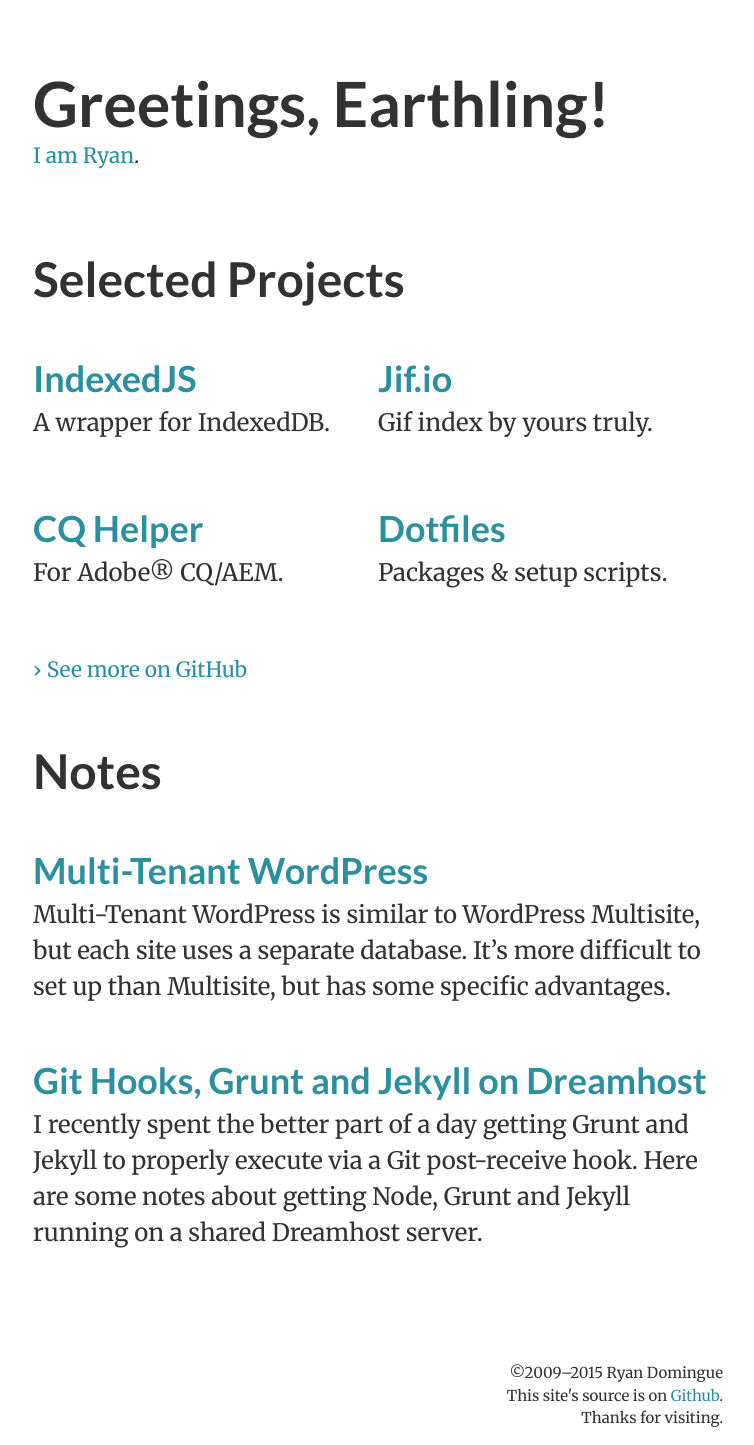
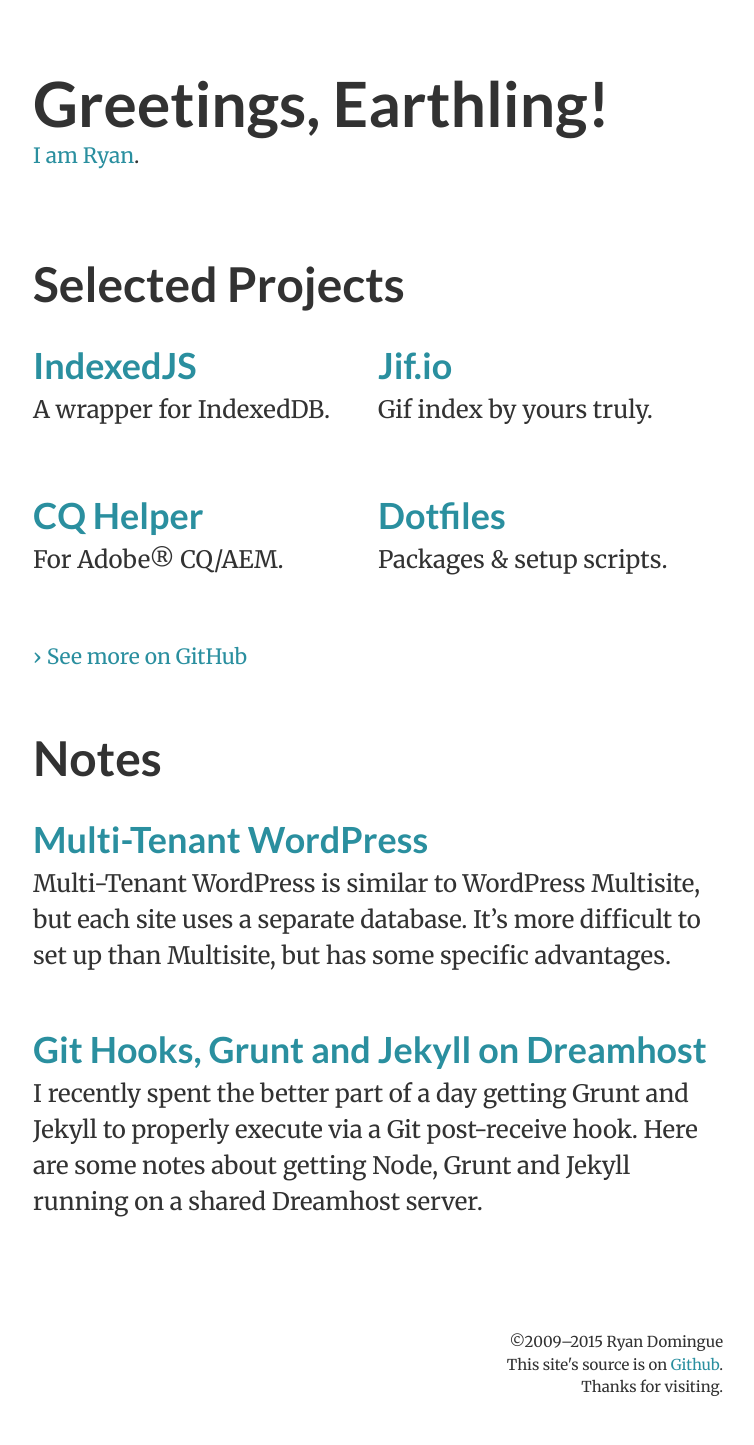
Before and after one commit to goodguyry/ryandomingue.com, a Jekyll site: the page built from index.html, in a window 1280 px wide. Shown: the whole page, without its empty margins (262-1016 px from the left). Built offline with Jekyll 4.4.1, drawn with Linux system fonts in a browser that asks for light colours; after the commit the page ends 1414 px from its top, so only the background shows below that.

Commit message:
Switched to rems

```diff
--- a/_scss/partials/_common.scss
+++ b/_scss/partials/_common.scss
@@ -1,12 +1,19 @@
 /**
  * Common base styles styles
  */
+:root {
+  font-size: large;
+
+  @include responsive(650) {
+    font-size: x-large;
+  }
+}
 
 body {
   width: 100%;
   font: {
     family: $base-font-family;
-    size: large;
+    // size: large;
     style: normal;
     weight: normal;
   }
@@ -17,9 +24,9 @@ body {
   -moz-osx-font-smoothing: grayscale;
   -webkit-text-size-adjust: 100%;
 
-  @include responsive(650) {
-    font-size: x-large;
-  }
+  // @include responsive(650) {
+    // font-size: x-large;
+  // }
 }
 
 /* ---- Headings ---- */
@@ -38,43 +45,43 @@ h1 {
 h2,
 .post-title {
   font-size: 2em;
-  margin-bottom: 0.75em;
+  margin-bottom: 0.75rem;
 }
 
 h3 {
-  font-size: 1.5em;
+  font-size: 1.5rem;
 }
 
 h4, h5 {
-  margin-bottom: 0.25em;
+  margin-bottom: 0.25rem;
 }
 
 h4 {
-  font-size: 1.25em;
+  font-size: 1.25rem;
 }
 
 h5 {
-  font-size: 1em;
+  font-size: 1rem;
 }
 
 /* ---- Block ---- */
 
 p {
-  margin-bottom: 1.5em;
+  margin-bottom: 1.5rem;
 }
 
 blockquote {
   width: 100%;
-  margin-bottom: 1.5em;
-  padding: .5em;
+  margin-bottom: 1.5rem;
+  padding: .5rem;
   border-top: 3px double $theme-decoration-dark;
   border-bottom: 3px double $theme-decoration-dark;
   color: $theme-font-dark;
-  font-size: 1.25em;
+  font-size: 1.25rem;
   quotes: none;
 
   p {
-    margin-bottom: 0.875em;
+    margin-bottom: $small-font-size;
   }
 
   p:last-of-type {
@@ -83,12 +90,12 @@ blockquote {
 
   span {
     text-align: right;
-    font-size: 0.75em;
+    font-size: 0.75rem;
     display: block;
 
     &:before {
       content: "-";
-      margin-right: 0.25em;
+      margin-right: 0.25rem;
     }
   }
 
@@ -107,12 +114,12 @@ button {
   -webkit-appearance: none;
   background-color: transparent;
   cursor: pointer;
-  margin-bottom: 1em;
+  margin-bottom: 1rem;
 
   color: $theme-main;
   border: 1px solid;
   border-radius: 6px;
-  padding: 0.75em;
+  padding: 0.75rem;
   text-align: center;
   @include transition((color, border-color));
 
@@ -132,12 +139,12 @@ hr {
   height: 1px;
   width: 60%;
   background-color: $theme-decoration-dark;
-  margin-bottom: 2em;
+  margin-bottom: 2rem;
 }
 
 pre {
-  margin-bottom: 0.5em;
-  padding: 1em;
+  margin-bottom: 0.5rem;
+  padding: 1rem;
   position: relative;
   background-color: #393939;
 }
@@ -149,7 +156,7 @@ code {
   line-height: inherit;
   font: {
     family: Consolas, Monaco, 'Andale Mono', monospace;
-    size: 0.75em;
+    size: 0.75rem;
   }
   white-space: pre;
   -webkit-hyphens: none;
@@ -159,7 +166,7 @@ code {
 
   pre & {
     height: 100%;
-    max-height: 20em;
+    max-height: 20rem;
     display: block;
     color: rgb(255, 255, 255);
     -moz-tab-size: 2;
@@ -171,7 +178,7 @@ code {
   :not(pre) > & {
     color: #393939;
     display: inline;
-    padding: 0.05em 0.2em;
+    padding: 0.05em 0.2rem;
     border-radius: 3px;
     border: 1px solid $theme-decoration-dark;
   }
@@ -206,7 +213,7 @@ img {
 }
 
 kbd {
-  padding: 0.05em 0.2em;
+  padding: 0.05em 0.2rem;
   font-family: monospace;
   border: 1px solid $theme-decoration-dark;
   background-color: $theme-decoration-light;
@@ -225,7 +232,7 @@ abbr[title] {
 .math {
   font: {
     family: Consolas, Monaco, 'Andale Mono', monospace;
-    size: 0.875em;
+    size: $small-font-size;
   }
 }
 
@@ -236,30 +243,30 @@ output {
 /* ---- Lists ---- */
 
 ul, ol {
-  margin-bottom: 2em;
+  margin-bottom: 2rem;
 }
 
   ul {
     list-style: disc outside none;
-    margin-left: 1em;
+    margin-left: 1rem;
   }
 
   ol {
     list-style: decimal outside none;
-    margin-left: 1.5em;
+    margin-left: 1.5rem;
   }
 
     ul li,
     ol li {
-      margin-bottom: .5em;
+      margin-bottom: .5rem;
     }
 
 // Nested list
 li ul,
 li ol {
-  margin-top: 0.5em;
+  margin-top: 0.5rem;
   margin-bottom: 0;
-  padding-left: 1.5em;
+  padding-left: 1.5rem;
 }
 
   li ul {
--- a/_scss/partials/_header.scss
+++ b/_scss/partials/_header.scss
@@ -3,11 +3,11 @@
  */
 
 header[role="banner"] {
-  padding: 3em $gutter-spacing;
+  padding: 3rem $gutter-spacing;
 
   & h1,
   & h2 {
-    font-size: 2.6em;
+    font-size: 2.6rem;
     line-height: 1;
     margin-bottom: 0;
   }
@@ -15,12 +15,12 @@ header[role="banner"] {
 
 nav {
   width: 100%;
-  height: 1.5em;
-  margin-top: 0.25em;
-  font-size: 1em;
+  height: 1.5rem;
+  margin-top: 0.25rem;
+  font-size: 1rem;
 
   @include responsive(650) {
-    font-size: 0.875em;
+    font-size: 0.875rem;
   }
 
   & ul {
@@ -35,7 +35,7 @@ nav {
     &:before {
       content: '/';
       display: inline;
-      margin: 0 0.5em;
+      margin: 0 0.5rem;
     }
 
     &:first-of-type:before {
--- a/_scss/partials/_layout.scss
+++ b/_scss/partials/_layout.scss
@@ -55,7 +55,7 @@ section {
 }
 
 .more {
-  font-size: 0.875em;
+  font-size: $small-font-size;
 
   &:before {
     content: "\203A";
@@ -66,7 +66,7 @@ section {
 
 .note {
   font: {
-    size: 0.875em;
+    size: $small-font-size;
     style: italic;
   }
   padding: 0.5em;
--- a/css/base.scss
+++ b/css/base.scss
@@ -13,6 +13,7 @@
 $base-font-family: 'Merriweather', serif;
 $heading-font-family: 'Lato', sans-serif;
 $base-font-size: 16;
+$small-font-size: 0.875rem;
 
 /**
  * Columns
@@ -27,7 +28,7 @@ $number-of-columns: 12;
 $max-grid-width: ($column-width * $number-of-columns) + ($gutter-width * $number-of-columns);
 
 // Calculate the length of the gutters
-$gutter-spacing: (($gutter-width/2)/$base-font-size) + em;
+$gutter-spacing: (($gutter-width/2)/$base-font-size) + rem;
 
 /**
  * Colors
```
Also changed, not shown: css/_critical.css (+20 -14 lines), css/_critical.post.css (+16 -22 lines), _includes/critical.min.css, _includes/critical.post.min.css.
